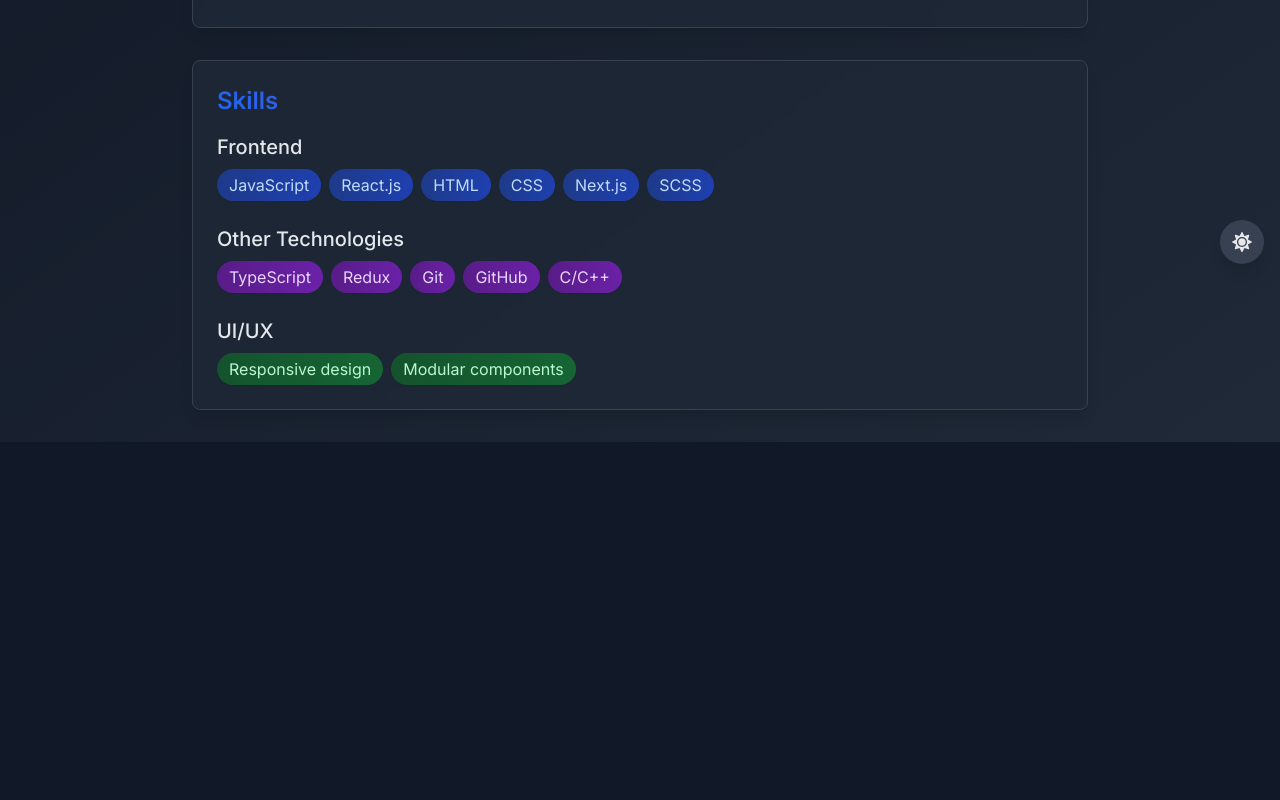
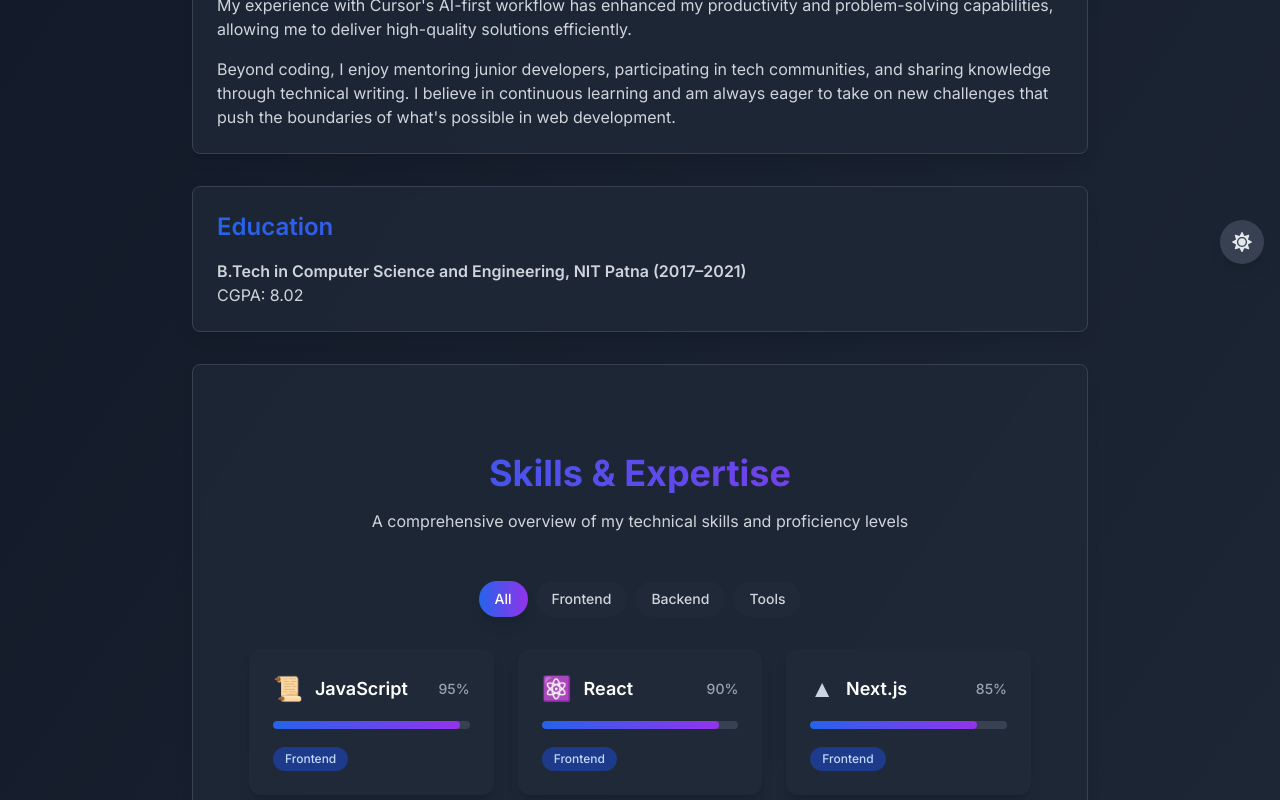
Before and after one commit to deepuguptacp/deepuguptacp.github.io, a Next.js app: page /about in a window 1280 px wide. Shown: the part 520-1320 px from the top of the page. Before the commit the page ends 962 px from the top, so only its background shows below. Built offline with nearby package versions, Linux system fonts and the light colour scheme.

Commit message:
Modifications added

```diff
--- a/app/about/page.tsx
+++ b/app/about/page.tsx
@@ -1,5 +1,6 @@
 "use client";
 import { motion } from "framer-motion";
+import Skills from "../components/skills";
 
 const skills = {
   frontend: ["JavaScript", "React.js", "HTML", "CSS", "Next.js", "SCSS"],
@@ -21,13 +22,16 @@
           <h2 className="text-2xl font-semibold bg-gradient-to-r from-blue-600 to-purple-600 bg-clip-text text-transparent mb-4">Profile Summary</h2>
           <div className="prose dark:prose-invert max-w-none">
             <p className="text-gray-700 dark:text-gray-300 mb-4">
-              Results-driven frontend developer skilled in JavaScript, React, Next.js, HTML, CSS, and Svelte.
+              I am a Senior Software Engineer with over 4 years of experience specializing in frontend development and modern web technologies. My expertise lies in building scalable, performant, and user-friendly applications using React, Next.js, and TypeScript. I have a strong foundation in JavaScript and a deep understanding of modern web development practices.
             </p>
             <p className="text-gray-700 dark:text-gray-300 mb-4">
-              Strong understanding of UI/UX, responsive design, and performance optimization.
+              Throughout my career, I've led the development of complex web applications, focusing on creating intuitive user interfaces and optimizing application performance. I'm particularly skilled in state management, component architecture, and implementing responsive designs that work seamlessly across all devices. My experience with Node.js and SQL allows me to work effectively across the full stack when needed.
+            </p>
+            <p className="text-gray-700 dark:text-gray-300 mb-4">
+              I'm passionate about writing clean, maintainable code and following best practices in software development. I actively contribute to open-source projects and stay updated with the latest industry trends and technologies. My experience with Cursor's AI-first workflow has enhanced my productivity and problem-solving capabilities, allowing me to deliver high-quality solutions efficiently.
             </p>
             <p className="text-gray-700 dark:text-gray-300">
-              Experienced using Cursor's AI-first workflow for rapid development and debugging.
+              Beyond coding, I enjoy mentoring junior developers, participating in tech communities, and sharing knowledge through technical writing. I believe in continuous learning and am always eager to take on new challenges that push the boundaries of what's possible in web development.
             </p>
           </div>
         </div>
@@ -35,46 +39,13 @@
         <div className="bg-white/80 dark:bg-gray-800/80 backdrop-blur-sm p-6 rounded-lg shadow-lg mb-8 border border-gray-200 dark:border-gray-700">
           <h2 className="text-2xl font-semibold bg-gradient-to-r from-blue-600 to-purple-600 bg-clip-text text-transparent mb-4">Education</h2>
           <div className="text-gray-700 dark:text-gray-300">
-            <p className="font-semibold">B.Tech, NIT Patna (2017–2021)</p>
+            <p className="font-semibold">B.Tech in Computer Science and Engineering, NIT Patna (2017–2021)</p>
             <p>CGPA: 8.02</p>
           </div>
         </div>
 
         <div className="bg-white/80 dark:bg-gray-800/80 backdrop-blur-sm p-6 rounded-lg shadow-lg border border-gray-200 dark:border-gray-700">
-          <h2 className="text-2xl font-semibold bg-gradient-to-r from-blue-600 to-purple-600 bg-clip-text text-transparent mb-4">Skills</h2>
-
-          <div className="mb-6">
-            <h3 className="text-xl font-medium text-gray-800 dark:text-gray-200 mb-2">Frontend</h3>
-            <div className="flex flex-wrap gap-2">
-              {skills.frontend.map((skill, index) => (
-                <span key={index} className="px-3 py-1 bg-gradient-to-r from-blue-100 to-blue-200 dark:from-blue-900 dark:to-blue-800 text-blue-800 dark:text-blue-200 rounded-full shadow-sm">
-                  {skill}
-                </span>
-              ))}
-            </div>
-          </div>
-
-          <div className="mb-6">
-            <h3 className="text-xl font-medium text-gray-800 dark:text-gray-200 mb-2">Other Technologies</h3>
-            <div className="flex flex-wrap gap-2">
-              {skills.otherTech.map((skill, index) => (
-                <span key={index} className="px-3 py-1 bg-gradient-to-r from-purple-100 to-purple-200 dark:from-purple-900 dark:to-purple-800 text-purple-800 dark:text-purple-200 rounded-full shadow-sm">
-                  {skill}
-                </span>
-              ))}
-            </div>
-          </div>
-
-          <div>
-            <h3 className="text-xl font-medium text-gray-800 dark:text-gray-200 mb-2">UI/UX</h3>
-            <div className="flex flex-wrap gap-2">
-              {skills.uiux.map((skill, index) => (
-                <span key={index} className="px-3 py-1 bg-gradient-to-r from-green-100 to-green-200 dark:from-green-900 dark:to-green-800 text-green-800 dark:text-green-200 rounded-full shadow-sm">
-                  {skill}
-                </span>
-              ))}
-            </div>
-          </div>
+          <Skills />
         </div>
       </motion.div>
     </div>
--- /dev/null
+++ b/app/components/skills/index.tsx
@@ -0,0 +1,126 @@
+"use client";
+import { motion } from "framer-motion";
+import { useState } from "react";
+
+interface Skill {
+  name: string;
+  level: number;
+  category: "Frontend" | "Backend" | "DevOps" | "Tools";
+  icon?: string;
+}
+
+const skills: Skill[] = [
+  // Frontend
+  { name: "JavaScript", level: 95, category: "Frontend", icon: "📜" },
+  { name: "React", level: 90, category: "Frontend", icon: "⚛️" },
+  { name: "Next.js", level: 85, category: "Frontend", icon: "▲" },
+  { name: "TypeScript", level: 90, category: "Frontend", icon: "📘" },
+  { name: "Tailwind CSS", level: 60, category: "Frontend", icon: "🎨" },
+  { name: "HTML/CSS", level: 90, category: "Frontend", icon: "🌐" },
+
+  // Backend
+  { name: "Node.js", level: 80, category: "Backend", icon: "🟢" },
+  { name: "SQL", level: 70, category: "Backend", icon: "🗄️" },
+
+  // Tools
+  { name: "VS Code", level: 90, category: "Tools", icon: "💻" },
+  { name: "Figma", level: 75, category: "Tools", icon: "🎨" },
+  { name: "Jira", level: 80, category: "Tools", icon: "📋" },
+  { name: "Git", level: 85, category: "Tools", icon: "📦" },
+];
+
+const categories = ["All", "Frontend", "Backend", "Tools"];
+
+const Skills = () => {
+  const [selectedCategory, setSelectedCategory] = useState("All");
+
+  const filteredSkills = selectedCategory === "All"
+    ? skills
+    : skills.filter(skill => skill.category === selectedCategory);
+
+  return (
+    <section className="py-16 px-4 sm:px-6 lg:px-8">
+      <div className="max-w-7xl mx-auto">
+        <motion.div
+          initial={{ opacity: 0, y: 20 }}
+          animate={{ opacity: 1, y: 0 }}
+          transition={{ duration: 0.5 }}
+          className="text-center mb-12"
+        >
+          <h2 className="text-3xl sm:text-4xl font-bold bg-gradient-to-r from-blue-600 to-purple-600 bg-clip-text text-transparent mb-4">
+            Skills & Expertise
+          </h2>
+          <p className="text-gray-600 dark:text-gray-300 max-w-2xl mx-auto">
+            A comprehensive overview of my technical skills and proficiency levels
+          </p>
+        </motion.div>
+
+        {/* Category Filter */}
+        <div className="flex flex-wrap justify-center gap-2 mb-8">
+          {categories.map((category) => (
+            <button
+              key={category}
+              onClick={() => setSelectedCategory(category)}
+              className={`px-4 py-2 rounded-full text-sm font-medium transition-all duration-300 ${
+                selectedCategory === category
+                  ? "bg-gradient-to-r from-blue-600 to-purple-600 text-white shadow-lg"
+                  : "bg-gray-100 dark:bg-gray-800 text-gray-700 dark:text-gray-300 hover:bg-gray-200 dark:hover:bg-gray-700"
+              }`}
+            >
+              {category}
+            </button>
+          ))}
+        </div>
+
+        {/* Skills Grid */}
+        <div className="grid grid-cols-1 sm:grid-cols-2 lg:grid-cols-3 gap-6">
+          {filteredSkills.map((skill, index) => (
+            <motion.div
+              key={skill.name}
+              initial={{ opacity: 0, y: 20 }}
+              animate={{ opacity: 1, y: 0 }}
+              transition={{ duration: 0.5, delay: index * 0.1 }}
+              className="group relative bg-white dark:bg-gray-800 rounded-xl p-6 shadow-lg hover:shadow-xl transition-all duration-300 hover:scale-105"
+            >
+              {/* Glow effect on hover */}
+              <div className="absolute -inset-0.5 bg-gradient-to-r from-blue-600 to-purple-600 rounded-xl blur opacity-0 group-hover:opacity-30 transition duration-300"></div>
+
+              <div className="relative">
+                <div className="flex items-center justify-between mb-4">
+                  <div className="flex items-center space-x-3">
+                    <span className="text-2xl transform group-hover:scale-110 transition-transform duration-300">{skill.icon}</span>
+                    <h3 className="text-lg font-semibold text-gray-800 dark:text-white group-hover:text-blue-600 dark:group-hover:text-blue-400 transition-colors duration-300">
+                      {skill.name}
+                    </h3>
+                  </div>
+                  <span className="text-sm font-medium text-gray-500 dark:text-gray-400 group-hover:text-blue-600 dark:group-hover:text-blue-400 transition-colors duration-300">
+                    {skill.level}%
+                  </span>
+                </div>
+
+                {/* Progress Bar */}
+                <div className="w-full h-2 bg-gray-200 dark:bg-gray-700 rounded-full overflow-hidden">
+                  <motion.div
+                    initial={{ width: 0 }}
+                    animate={{ width: `${skill.level}%` }}
+                    transition={{ duration: 1, delay: index * 0.1 }}
+                    className="h-full bg-gradient-to-r from-blue-600 to-purple-600 rounded-full group-hover:from-blue-500 group-hover:to-purple-500 transition-colors duration-300"
+                  />
+                </div>
+
+                {/* Category Badge */}
+                <div className="mt-4">
+                  <span className="inline-block px-3 py-1 text-xs font-medium rounded-full bg-blue-100 dark:bg-blue-900 text-blue-800 dark:text-blue-200 group-hover:bg-blue-200 dark:group-hover:bg-blue-800 transition-colors duration-300">
+                    {skill.category}
+                  </span>
+                </div>
+              </div>
+            </motion.div>
+          ))}
+        </div>
+      </div>
+    </section>
+  );
+};
+
+export default Skills;
--- a/app/projects/page.tsx
+++ b/app/projects/page.tsx
@@ -1,38 +1,47 @@
 "use client";
 import { motion } from "framer-motion";
+import { useState } from "react";
 
 const projects = [
   {
     title: "Personal Website",
     description: "Full-stack app using React, Redux, MongoDB",
-    technologies: ["React", "Redux", "MongoDB", "Node.js"]
+    technologies: ["React", "Redux", "MongoDB", "Node.js"],
+    image: "/images/projects/personal-website.png"
   },
   {
     title: "Speech Emotion Analysis",
     description: "Detected emotions from voice data",
-    technologies: ["Python", "Machine Learning", "Audio Processing"]
+    technologies: ["Python", "Machine Learning", "Audio Processing"],
+    image: "/images/projects/speech-emotion.png"
   },
   {
     title: "Neural Machine Translation",
     description: "Image captioning using deep learning",
-    technologies: ["Deep Learning", "Computer Vision", "NLP"]
+    technologies: ["Deep Learning", "Computer Vision", "NLP"],
+    image: "/images/projects/neural-translation.png"
   },
   {
     title: "Personal Portfolio",
     description: "A modern, responsive portfolio website showcasing my skills and projects.",
-    technologies: ["React", "Next.js", "Tailwind CSS", "Framer Motion"]
+    technologies: ["React", "Next.js", "Tailwind CSS", "Framer Motion"],
+    image: "/images/projects/portfolio.png"
   }
 ];
 
 export default function Projects() {
+  const [hoveredIndex, setHoveredIndex] = useState<number | null>(null);
+
   return (
-    <div className="min-h-screen p-8  mt-16">
+    <div className="min-h-screen p-8 mt-16 bg-gradient-to-br from-gray-50 to-blue-50 dark:from-gray-900 dark:to-gray-800">
       <motion.div
         initial={{ opacity: 0, y: 20 }}
         animate={{ opacity: 1, y: 0 }}
-        className="max-w-4xl mx-auto"
+        className="max-w-6xl mx-auto"
       >
-        <h1 className="text-4xl font-bold mb-8">Projects</h1>
+        <h1 className="text-4xl font-bold mb-8 bg-gradient-to-r from-blue-600 to-purple-600 bg-clip-text text-transparent">
+          Projects
+        </h1>
 
         <div className="grid gap-8 md:grid-cols-2">
           {projects.map((project, index) => (
@@ -41,9 +50,18 @@
               initial={{ opacity: 0, y: 20 }}
               animate={{ opacity: 1, y: 0 }}
               transition={{ delay: index * 0.2 }}
-              className="bg-white dark:bg-gray-800 p-6 rounded-lg shadow-lg"
+              className="group relative bg-white/80 dark:bg-gray-800/80 backdrop-blur-sm rounded-xl shadow-lg hover:shadow-xl transition-all duration-300 overflow-hidden"
+              onMouseEnter={() => setHoveredIndex(index)}
+              onMouseLeave={() => setHoveredIndex(null)}
             >
-              <h2 className="text-2xl font-semibold text-blue-600 dark:text-blue-400 mb-3">
+              {/* Project Image */}
+              <div className="relative h-48 overflow-hidden">
+                <div className="absolute inset-0 bg-gradient-to-br from-blue-600/20 to-purple-600/20 opacity-0 group-hover:opacity-100 transition-opacity duration-300" />
+              </div>
+
+              {/* Project Content */}
+              <div className="p-6">
+                <h2 className="text-2xl font-semibold bg-gradient-to-r from-blue-600 to-purple-600 bg-clip-text text-transparent mb-3">
                   {project.title}
                 </h2>
                 <p className="text-gray-700 dark:text-gray-300 mb-4">
@@ -51,14 +69,21 @@
                 </p>
                 <div className="flex flex-wrap gap-2">
                   {project.technologies.map((tech, i) => (
-                  <span
+                    <motion.span
                       key={i}
-                    className="px-3 py-1 bg-gray-100 dark:bg-gray-700 text-gray-800 dark:text-gray-200 rounded-full text-sm"
+                      initial={{ opacity: 0, scale: 0.8 }}
+                      animate={{ opacity: 1, scale: 1 }}
+                      transition={{ delay: index * 0.1 + i * 0.1 }}
+                      className="px-3 py-1 bg-gradient-to-r from-blue-100 to-purple-100 dark:from-blue-900 dark:to-purple-900 text-blue-800 dark:text-blue-200 rounded-full text-sm font-medium shadow-sm"
                     >
                       {tech}
-                  </span>
+                    </motion.span>
                   ))}
                 </div>
+              </div>
+
+              {/* Hover Effect Border */}
+              <div className="absolute inset-0 border-2 border-transparent group-hover:border-blue-600 dark:group-hover:border-blue-400 rounded-xl transition-colors duration-300" />
             </motion.div>
           ))}
         </div>
```
Also changed, not shown: app/components/navbar/index.tsx (+4 -4 lines), app/contact/page.tsx (+8 -12 lines), app/experience/page.tsx (+15 -1 lines), app/page.tsx (+4 -4 lines), public/images/paytm-logo.png (added). Lines whose indentation alone changed are shown as unchanged.
